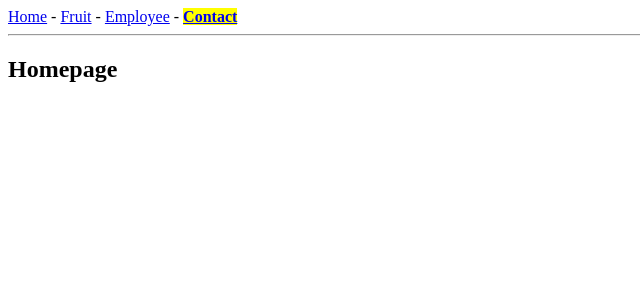
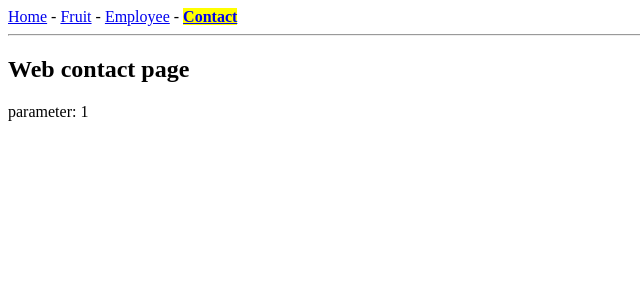
Before and after one commit to jonnyalexbh/angular4p0, an Angular app: page /contact/1 in a window 1280 px wide. Shown: the top 300 px of the page, without its empty margins (0-640 px from the left). Built offline with nearby package versions, Linux system fonts and the light colour scheme.

Commit message:
routes and parameters by the url

```diff
--- a/src/app/app.routing.ts
+++ b/src/app/app.routing.ts
@@ -14,6 +14,7 @@
   {path: 'fruit', component: FruitComponent },
   {path: 'home', component: HomeComponent },
   {path: 'contact', component: ContactComponent },
+  {path: 'contact/:page', component: ContactComponent },
   {path: '**', component: HomeComponent }
 ];
 
--- a/src/app/contact/contact.component.html
+++ b/src/app/contact/contact.component.html
@@ -1 +1,3 @@
 <h2>{{title}}</h2>
+
+<div *ngIf="parameter">parameter: {{parameter}}</div>
--- a/src/app/contact/contact.component.ts
+++ b/src/app/contact/contact.component.ts
@@ -1,4 +1,5 @@
 import { Component } from '@angular/core';
+import { Router, ActivatedRoute, Params} from '@angular/router';
 
 @Component({
   selector: 'contact',
@@ -7,4 +8,18 @@
 
 export class ContactComponent{
   public title = 'Web contact page';
+  public parameter;
+
+  constructor(
+    private _route: ActivatedRoute,
+    private _router: Router
+  ){}
+
+  ngOnInit(){
+    this._route.params.forEach((params : Params) => {
+      this.parameter = params['page'];
+      console.log(params);
+    });
+  }
+
 }
```
